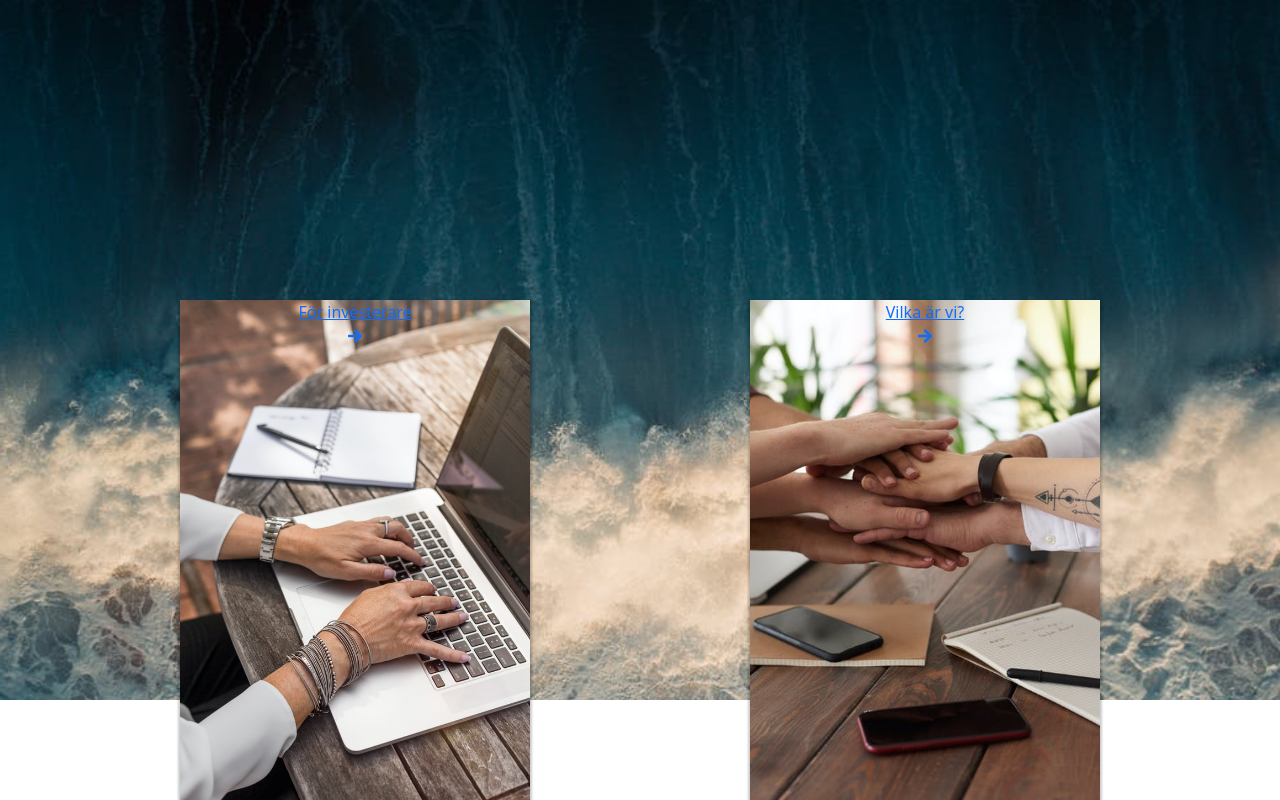
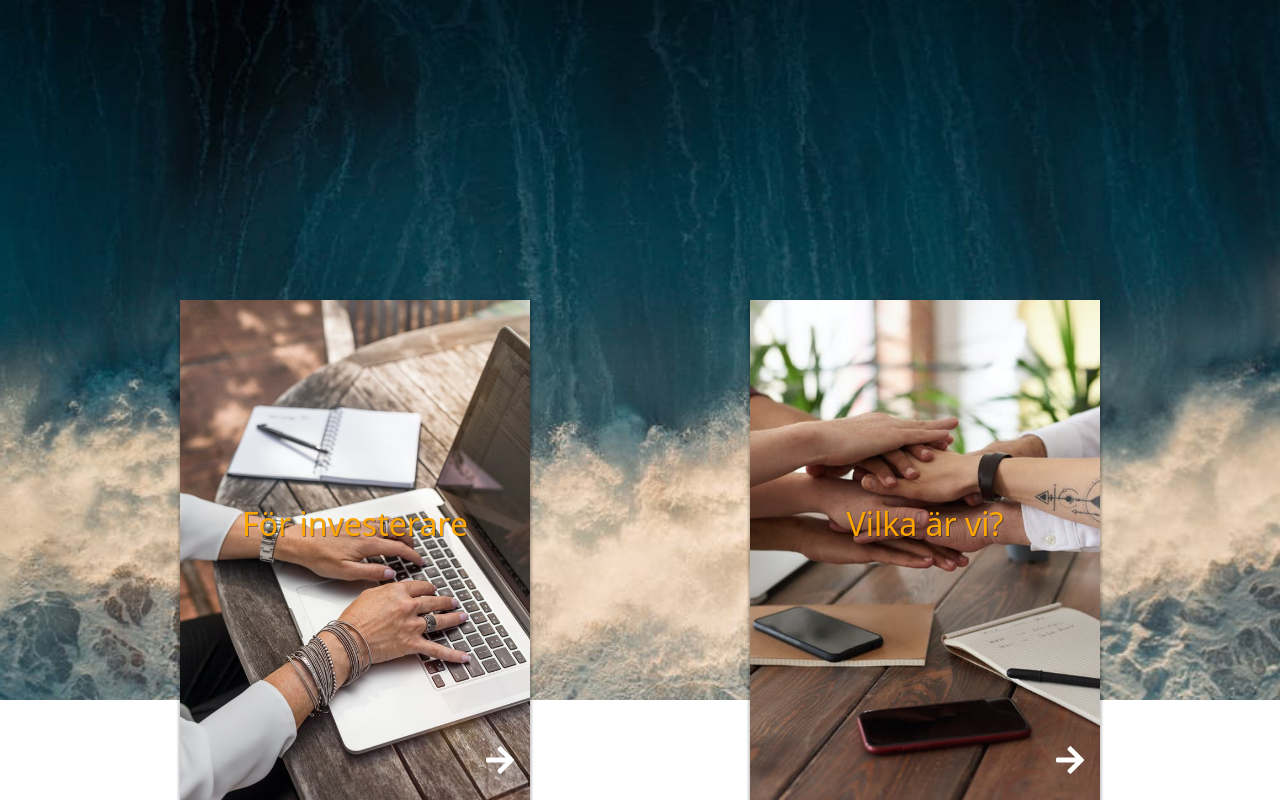
Before and after one commit to kevalane/jkmholding-frontend, an Angular app: page / in a window 1280 px wide. Shown: the part 340-1140 px from the top of the page. Built offline with nearby package versions, Linux system fonts and the light colour scheme.

Commit message:
Fixed square style and hover, added contact route.

```diff
--- a/src/app/app-routing.module.ts
+++ b/src/app/app-routing.module.ts
@@ -1,11 +1,16 @@
 import { NgModule } from '@angular/core';
 import { RouterModule, Routes } from '@angular/router';
+import { ContactComponent } from './contact/contact.component';
 import { HomeComponent } from './home/home.component';
 
 const routes: Routes = [
   {
     path: '',
     component: HomeComponent
+  },
+  {
+    path: 'contact',
+    component: ContactComponent
   }
 ];
 
--- a/src/app/app.module.ts
+++ b/src/app/app.module.ts
@@ -7,12 +7,14 @@ import { AppComponent } from './app.component';
 import { NavbarComponent } from './navbar/navbar.component';
 import { HomeComponent } from './home/home.component';
 import { FontAwesomeModule } from '@fortawesome/angular-fontawesome';
+import { ContactComponent } from './contact/contact.component';
 
 @NgModule({
   declarations: [
     AppComponent,
     NavbarComponent,
-    HomeComponent
+    HomeComponent,
+    ContactComponent
   ],
   imports: [
     BrowserModule,
--- /dev/null
+++ b/src/app/contact/contact.component.html
@@ -0,0 +1 @@
+<p>contact works!</p>
--- /dev/null
+++ b/src/app/contact/contact.component.ts
@@ -0,0 +1,15 @@
+import { Component, OnInit } from '@angular/core';
+
+@Component({
+  selector: 'app-contact',
+  templateUrl: './contact.component.html',
+  styleUrls: ['./contact.component.css']
+})
+export class ContactComponent implements OnInit {
+
+  constructor() { }
+
+  ngOnInit(): void {
+  }
+
+}
--- a/src/app/home/home.component.css
+++ b/src/app/home/home.component.css
@@ -30,7 +30,8 @@
 }
 
 .sqaureLink {
-    width: auto !important;
+    width: 100% !important;
+    height: 100% !important;
 }
 
 .square {
@@ -41,6 +42,15 @@
     margin-right: auto;
     height: 31.25rem;
     width: 21.875rem;
+    position: relative;
+    transform: scale(1.0);
+    transition-duration: 200ms;
+}
+
+.square:hover {
+    transform: scale(1.05);
+    cursor: pointer;
+    color: #000033;
 }
 
 #square1 {
@@ -53,4 +63,20 @@
     background-size: 21.875rem;
 }
 
+.squareArrowRight {
+    position: absolute;
+    bottom: 1rem;
+    right: 1rem;
+    color: #fff;
+}
+
+.textOnSquare {
+    color: #fda600;
+    font-size: 2rem;
+    position: absolute;
+    top: 40%;
+    left: 0;
+    right: 0;
+    text-shadow: 1px 1px rgba(0,0,0,.4);
+}
 /* End square section */
--- a/src/app/home/home.component.html
+++ b/src/app/home/home.component.html
@@ -9,33 +9,34 @@
     <div class="row">
         <!-- First square -->
         <div class="col-xs-12 col-sm-12 col-md-6 col-lg-6 col-xl-6" @slideLeft>
-            <a href="#" class="squareLink" id="square1Link">
-                <div id="square1" class="square">
+
+            <div id="square1" class="square" (click)="navigate('/contact')">
+                <div class="squareLink" id="square1Link">
                     <div class="textOnSquare">
                         För investerare
                     </div>
 
                     <div class="squareArrowRight">
-                        <fa-icon [icon]="faArrowRight"></fa-icon>
+                        <fa-icon class="fa-2x" [icon]="faArrowRight"></fa-icon>
                     </div>
                 </div>
-            </a>
+            </div>
         </div><!-- End col div-->
         <!-- End first square -->
 
         <!-- Second square -->
         <div class="col-xs-12 col-sm-12 col-md-6 col-lg-6 col-xl-6" @slideRight>
-            <a href="#" class="squareLink" id="square2Link">
-                <div id="square2" class="square">
-                    <div class="textOnSquare">
-                        Vilka är vi?
-                    </div>
+                <div id="square2" class="square" (click)="navigate('/contact')">
+                    <div class="squareLink" id="square2Link">
+                        <div class="textOnSquare">
+                            Vilka är vi?
+                        </div>
 
-                    <div class="squareArrowRight">
-                        <fa-icon [icon]="faArrowRight"></fa-icon>
+                        <div class="squareArrowRight">
+                            <fa-icon class="fa-2x" [icon]="faArrowRight"></fa-icon>
+                        </div>
                     </div>
                 </div>
-            </a>
         </div><!-- End col div-->
         <!-- End second square -->
     </div><!-- End row -->
--- a/src/app/home/home.component.ts
+++ b/src/app/home/home.component.ts
@@ -1,5 +1,6 @@
 import { trigger, transition, style, animate } from '@angular/animations';
 import { Component, OnInit } from '@angular/core';
+import { Router } from '@angular/router';
 import { faArrowRight } from '@fortawesome/free-solid-svg-icons';
 
 @Component({
@@ -41,7 +42,7 @@ export class HomeComponent implements OnInit {
   // Icons
   public faArrowRight: any = faArrowRight;
 
-  constructor() {
+  constructor(private router: Router) {
     this.mainTitle = '';
     this.titles = [
       'Here\'s to the crazy ones.',
@@ -60,4 +61,10 @@ export class HomeComponent implements OnInit {
     this.mainTitle =  this.titles[randInt];
   }
 
+  // Navigate function
+  public navigate(url: string): void {
+    this.router.navigateByUrl(url);
+    console.log('fucking called');
+  }
+
 }
```
Also changed, not shown: src/app/contact/contact.component.css (added), 1 other file (tests, documents, lock files or other folders).
